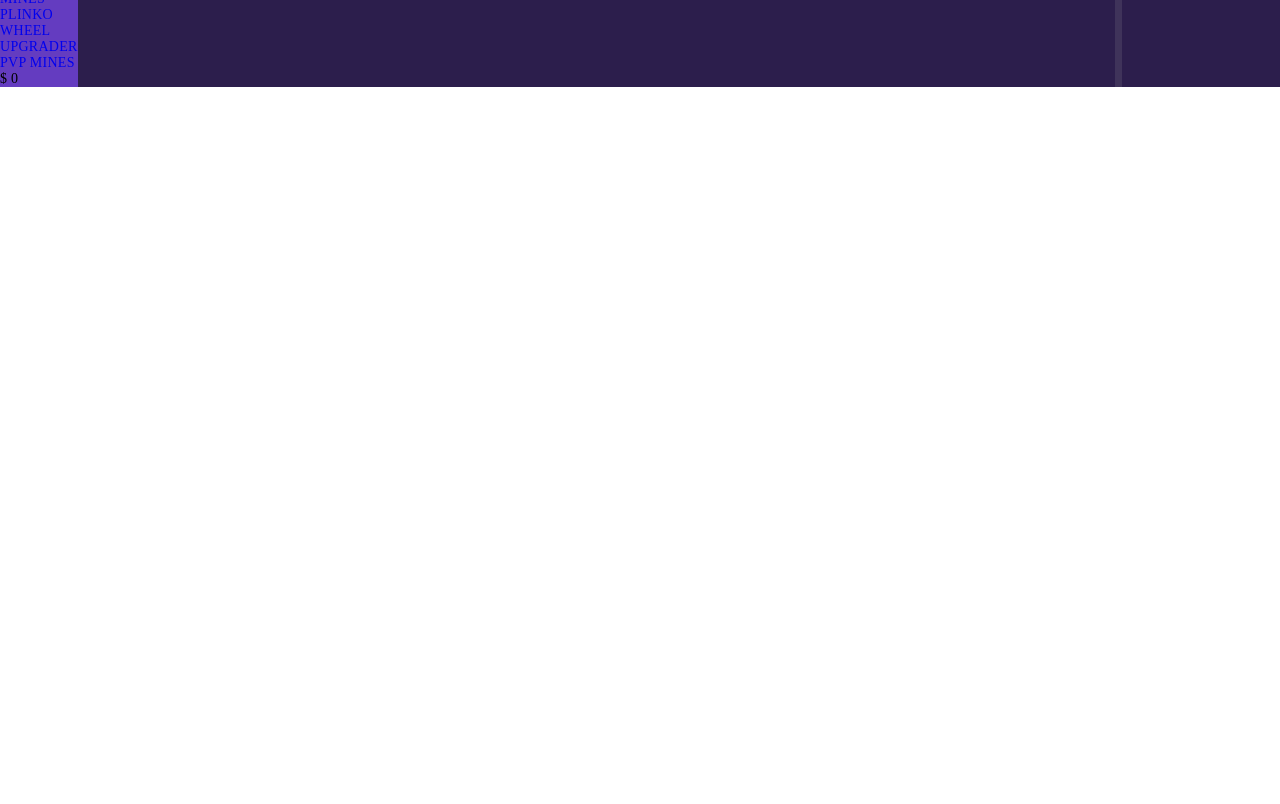
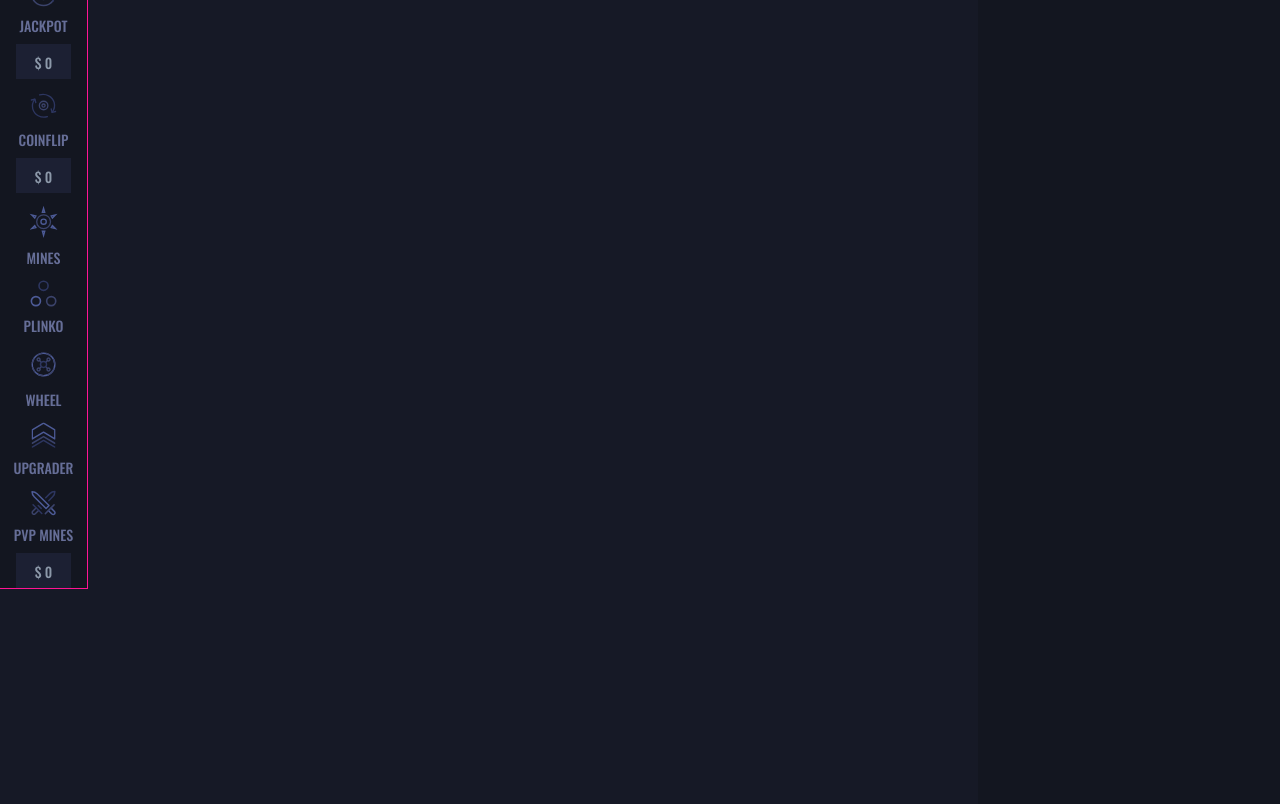
Before and after one commit to MrForestino/rustyloot, a plain HTML site: page index.html in a window 1280 px wide. Shown: the part 186-990 px from the top of the page. Before the commit the page ends 800 px from the top, so only its background shows below. Drawn offline with nearby package versions, Linux system fonts and the light colour scheme.

Commit message:
add_some-styles

```diff
--- a/index.html
+++ b/index.html
@@ -16,61 +16,61 @@
 	<header></header>
 	<main>
 		<article class='menu'>
-			<div class="container-bar">
-				<ul class="game-list">
-					<li> <!-- LOGO -->
-						<a href="./" class="item-link">
+			<div class="menu__container">
+				<ul class="menu__list">
+					<li class="menu__item"> <!-- LOGO -->
+						<a href="./" class="menu__item--link">
 							<img src="./img/logo.svg" alt="" class="item-img">
 						</a>
 					</li>
-					<li>
-						<a href="./" class="item-link">
+					<li class="menu__item">
+						<a href="./" class="menu__item--link">
 							<img src="./img/gold-menu.svg" alt="" class="item-img">
 							MAIN
 						</a>
 					</li>
-					<li>
-						<a href="./" class="item-link">
+					<li class="menu__item">
+						<a href="./" class="menu__item--link">
 							<img src="./img/jackpot.svg" alt="" class="item-img">
 							JACKPOT
 						</a>
 						<p class="jackpot-calary">$ 0</p>
 					</li>
-					<li>
-						<a href="./" class="item-link">
-							<img src="" alt="" class="item-img">
+					<li class="menu__item">
+						<a href="./" class="menu__item--link">
+							<img src="./img/coinflip.svg" alt="" class="item-img">
 							COINFLIP
 						</a>
 						<p class="coinflip-calary">$ 0</p>
 
 					</li>
-					<li>
-						<a href="./" class="item-link">
-							<img src="" alt="" class="item-img">
+					<li class="menu__item">
+						<a href="./" class="menu__item--link">
+							<img src="./img/mines.svg" alt="" class="item-img">
 							MINES
 						</a>
 					</li>
-					<li>
-						<a href="./" class="item-link">
-							<img src="" alt="" class="item-img">
+					<li class="menu__item">
+						<a href="./" class="menu__item--link">
+							<img src="./img/plinko.svg" alt="" class="item-img">
 							PLINKO
 						</a>
 					</li>
-					<li>
-						<a href="./" class="item-link">
-							<img src="" alt="" class="item-img">
+					<li class="menu__item">
+						<a href="./" class="menu__item--link">
+							<img src="./img/wheel.svg" alt="" class="item-img">
 							WHEEL
 						</a>
 					</li>
-					<li>
-						<a href="./" class="item-link">
-							<img src="" alt="" class="item-img">
+					<li class="menu__item">
+						<a href="./" class="menu__item--link">
+							<img src="./img/upgrade.svg" alt="" class="item-img">
 							UPGRADER
 						</a>
 					</li>
-					<li>
-						<a href="./" class="item-link">
-							<img src="" alt="" class="item-img">
+					<li class="menu__item">
+						<a href="./" class="menu__item--link">
+							<img src="./img/pvp-mines.svg" alt="" class="item-img">
 							PVP MINES
 						</a>
 						<p class="mines-calary">$ 0</p>
@@ -83,7 +83,7 @@
 				<img src="./img/banner-discord-join.png" alt="">
 			</div>
 		</section>
-		<aside>1</aside>
+		<aside class='chat'>1</aside>
 	</main>
 </body>
 </html>
--- a/scss/base/_common.scss
+++ b/scss/base/_common.scss
@@ -6,17 +6,19 @@ body{
 	font-family: getFont('font-family-oswald') , sans-serif;
   font-size: 14px;
   font-weight: 500;
-  letter-spacing: 0.02em;
 }
 
 main{
-	background-color: #2c1e4c;
+	background-color: getColor(dark-blue-section);
 	display: flex;
-	justify-content: flex-start;
+	justify-content: space-between;
 }
 article{
-	background-color: #643cc0;
+	background-color: getColor(dark-blue-article);
+	max-width: 87px;
 }
 aside{
-	background-color: #3f335a;
+	width: 320px;
+	height: 999px;
+	background-color: getColor(dark-blue-article);
 }
--- /dev/null
+++ b/scss/layout/_chat.scss
@@ -0,0 +1,3 @@
+.chat{
+	position: fixed;
+}
--- /dev/null
+++ b/scss/layout/_menu.scss
@@ -0,0 +1,55 @@
+.menu{
+	position: fixed;
+	font-family: getFont('oswald'), sans-serif;
+	font-weight: 500;
+	font-size: 14px;
+	line-height: 150%;
+	color: getColor(text-blue-article);
+	width: 100%;
+	&__container{
+		outline: 1px solid deeppink;
+	}
+	&__list{
+		display: flex;
+		flex-direction: column;
+		justify-content: center;
+	}
+	&__item{
+		display: flex;
+		flex-direction: column;
+		align-items: center;
+
+		gap: 8px;
+	}
+	&__item:nth-child(2),&__item:nth-child(3),&__item:nth-child(4),&__item:nth-child(5),&__item:nth-child(6),&__item:nth-child(7),&__item:nth-child(8){
+		margin-bottom: 12px;
+	}
+	&__item:nth-child(1){
+		display: flex;
+		justify-content: center;
+
+
+		width: 100%;
+		height: 88px;
+		margin-bottom: 16px;
+		background-color: getColor(background-color-logo);
+	}
+	&__item--link{
+		display: flex;
+		flex-direction: column;
+		justify-content: center;
+		align-items: center;
+		color: getColor(text-blue-article);
+		gap: 8px;
+	}
+}
+.jackpot-calary,
+.coinflip-calary,
+.mines-calary{
+	color: getColor(text-calary-article);
+	text-align: center;
+	padding: 8px 0 6px;
+	width: 55px;
+	// height: 23px;
+	background-color: getColor(text-calary-article-bg);
+}
--- a/scss/main.scss
+++ b/scss/main.scss
@@ -1,7 +1,10 @@
 @import "./base/reset";
+@import "./utils/fonts";
+@import "./utils/colors";
 @import "./base/common";
-@import "./utils/variables";
 @import "./utils/mixin";
 @import "./utils/placeholder";
 @import "./utils/mixins";
 @import "./components/containers";
+
+@import "./layout/menu"
--- a/scss/utils/_all.scss
+++ b/scss/utils/_all.scss
@@ -1,6 +1,7 @@
 $colors:(
-
-);
+	dark-blue-article: #131620,
+	dark-blue-section: #161926,
+	);
 $fonts:(
 	font-family-oswald:'Oswald',
 	font-family-lato:'Lato',
--- /dev/null
+++ b/scss/utils/_colors.scss
@@ -0,0 +1,12 @@
+$colors:(
+	dark-blue-article: #131620,
+	dark-blue-section: #161926,
+	text-blue-article: #666E97,
+	text-calary-article: #8C98A9,
+	text-calary-article-bg: #1C2033,
+	background-color-logo: rgba(255, 199, 1, 0.1),
+);
+
+@function getColor($name) {
+    @return map-get($colors, $name);
+}
--- /dev/null
+++ b/scss/utils/_fonts.scss
@@ -0,0 +1,8 @@
+@import url('https://fonts.googleapis.com/css2?family=Lato:ital,wght@0,100;0,300;0,400;0,700;0,900;1,100;1,300;1,400;1,700;1,900&family=Oswald:wght@200..700&display=swap');
+$fonts: (
+    oswald: 'Oswald',
+    lato: 'Lato',
+);
+@function getFont($key) {
+    @return map-get($fonts, $key);
+}
--- a/scss/utils/_variables.scss
+++ /dev/null
@@ -1,12 +0,0 @@
-$colors:(
-	);
-$fonts:(
-	font-family-oswald:'Oswald',
-	font-family-lato:'Lato',
-	);
-@function getFont($key) {
-    @return map-get($fonts, $key);
-}
-@function getColor($key) {
-    @return map-get($colors, $key);
-}
```
Also changed, not shown: css/main.css, css/main.min.css, scss/layout/_hero.scss (added), 2 other files.
